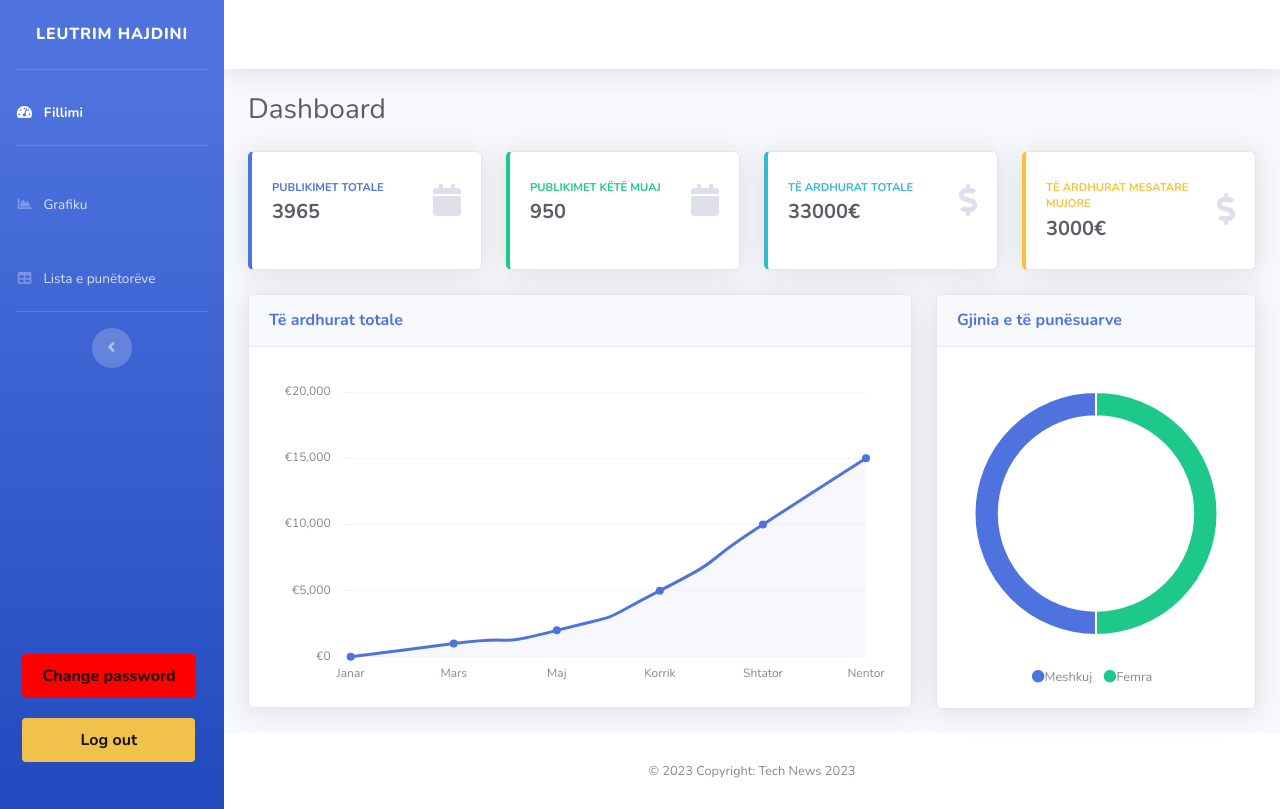
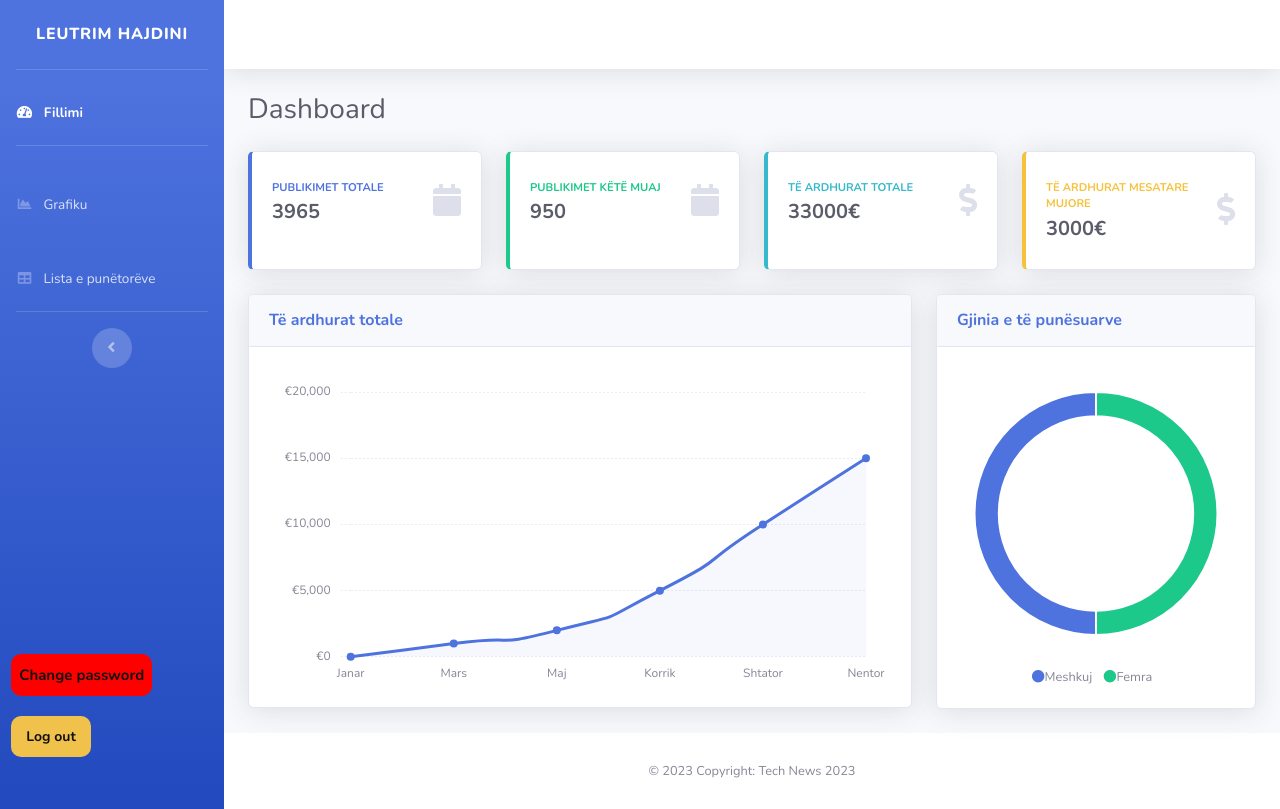
Before and after one commit to gyltenesfishta/TechNews, a PHP site: page / in a window 1280 px wide. Shown: the part 71-880 px from the top of the page. Run offline with PHP 8.4, Linux system fonts and the light colour scheme.

Commit message:
Updated index.php

```diff
--- a/ceo/index.php
+++ b/ceo/index.php
@@ -140,18 +140,19 @@ echo '<img class="rounded-circle" alt="avatar1" src="../images/male-pfp.png" sty
             <div class="text-center d-none d-md-inline">
                 <button class="rounded-circle border-0" id="sidebarToggle"></button>
             </div>
-            <div class="col-sm-0.1">
+            <div class="col-sm-0.1 nav-item">
             <form  method="post">
-            <button name = "change_pw" class="btn-danger" style="
+            <button name = "change_pw" class="btn-danger change_pw" style="
             display: inline-block;
-            margin-left:10%;
+            margin-left: 5%;
+            margin-right: 2%;
             margin-top: 270px;
-            padding: 10px 20px;
-            font-size: 16px;
+            padding: 10px 8px;
+            font-size: 15px;
             font-weight: bold;
             text-align: center;
             text-decoration: none;
-            border-radius: 4px;
+            border-radius: 10px;
             background-color: #FF0000; /* Yellow color */
             color: #111; /* Text color */
             border: none;
@@ -159,16 +160,16 @@ echo '<img class="rounded-circle" alt="avatar1" src="../images/male-pfp.png" sty
             </form>
             </div>
             <form  method="post">
-            <button type="submit" name = "logout" class="btn btn-warning log_out_btn"  onclick = "window.location.href = 'login.php';" style="
+            <button type="submit" name = "logout" class="btn btn-warning log_out_btn nav-item"  onclick = "window.location.href = 'login.php';" style="
             display: inline-block;
-            margin-left:10%;
+            margin-left: 5%;
             margin-top: 20px;
-            padding: 10px 58px;
-            font-size: 16px;
+            padding: 10px 15px;
+            font-size: 14px;
             font-weight: bold;
             text-align: center;
             text-decoration: none;
-            border-radius: 4px;
+            border-radius: 10px;
             background-color: #f0c14b; /* Yellow color */
             color: #111; /* Text color */
             border: none;
```
